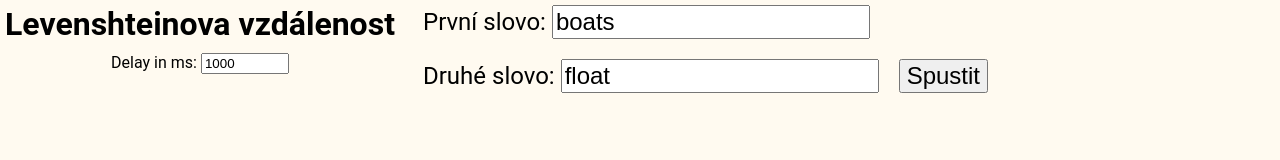
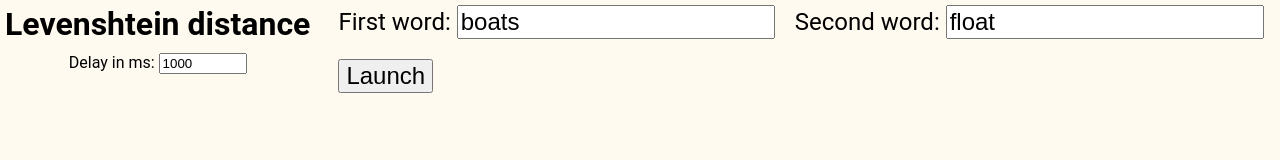
Before and after one commit to PetrLaskevic/Edit-Levenshtein-distance, a website with bundled scripts: page index.html in a window 1280 px wide. Built offline with nearby package versions, Linux system fonts and the light colour scheme.

Commit message:
Translate to English

```diff
--- a/index.html
+++ b/index.html
@@ -9,7 +9,7 @@
 <body>
     <header id="controls" style="display: flex;flex-wrap: wrap;gap: 28px;">
         <div>
-          <h1 style="margin: 0 auto;width: fit-content;">Levenshteinova vzdálenost</h1>
+          <h1 style="margin: 0 auto;width: fit-content;">Levenshtein distance</h1>
           <div id="left" style="display: inline-flex;align-items: baseline;flex-wrap: wrap;column-gap: 10px;justify-content: center;">
                 <p id="visualisationDelayControls">Delay in ms:
                   <input type="number" min="0" style="width: 5rem" value="1000" id="visualisationDelayPicker">
@@ -19,13 +19,13 @@
           <div id="right" style="flex-grow: 1;flex-basis: 431px;min-width: min-content;"> <!-- originally there was flex-basis: min-content; it worked pretty well, I just wanted to move the breakpoint of how it wraps to a bit wider, I wanted to put flex-basis: calc(min-content + 50px), but it doesn't work, so I tried padding-left: 50px, which worked, but it looked weird again on my phone (I didn't want to add more media query, so I added flex-basis: 431px (value found experimentally)) -->
             <div id="legenda" style="display: flex;gap:20px;flex-wrap: wrap">
               <div class="textHolder">
-                  <label>První slovo: <input id="firstWord" type="text" value="boats"></label>
+                  <label>First word: <input id="firstWord" type="text" value="boats"></label>
               </div>
               <div class="textHolder">
-                <label>Druhé slovo: <input id="secondWord" type="text" value="float"></label>
+                <label>Second word: <input id="secondWord" type="text" value="float"></label>
               </div>
               <div class="textHolder">
-                 <button id="launch">Spustit</button>
+                 <button id="launch">Launch</button>
               </div>
             </div>
           </div>
@@ -35,7 +35,7 @@
     </main>
     <p class="presentResult"><br></p>
 
-    <script type="module" src="mazeGridComponent.js"></script>  <!--  component7.js"-->
+    <script type="module" src="mazeGridComponent.js"></script>
     <script type="module" src="main.js"></script>
 </body>
 </html>
```
